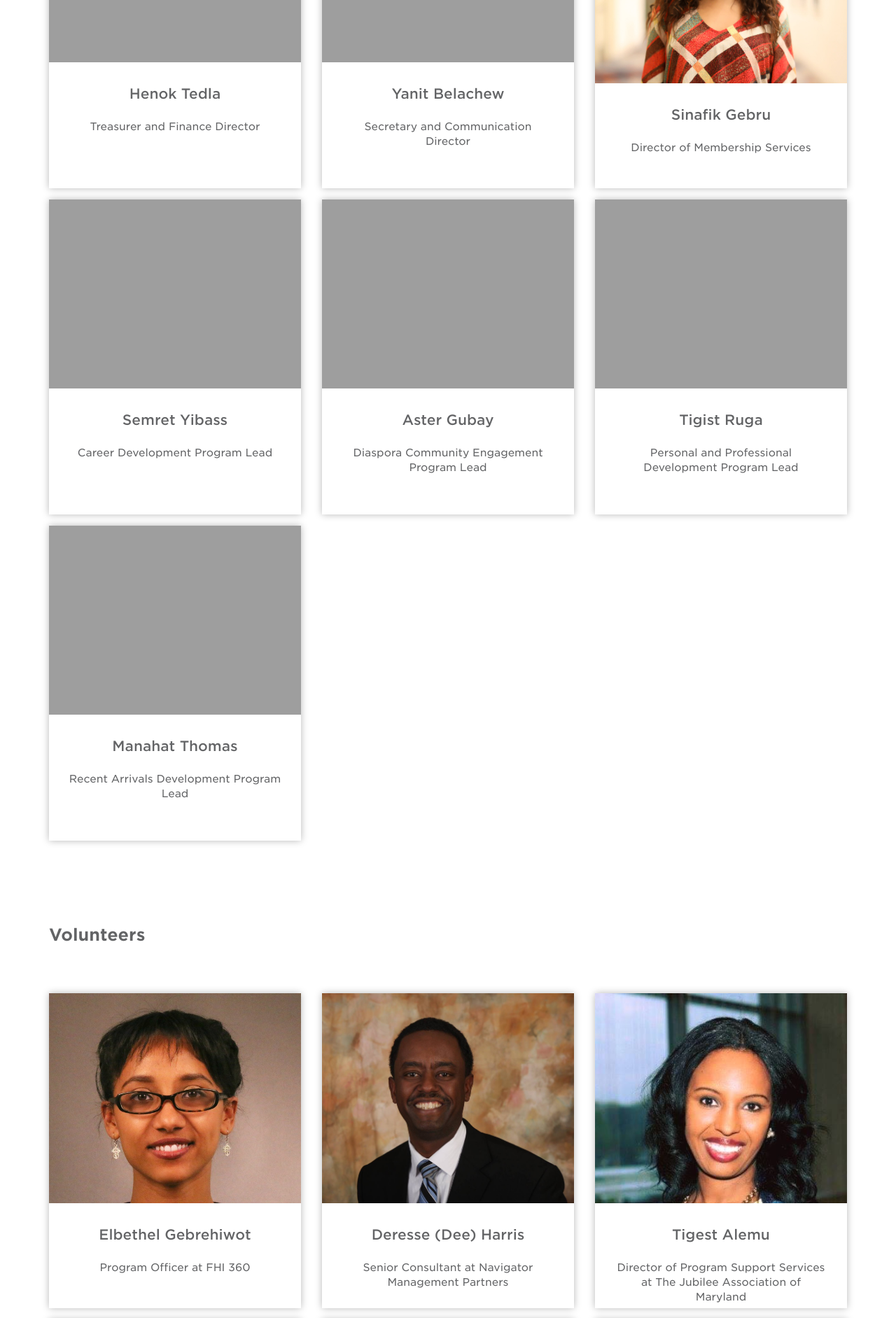
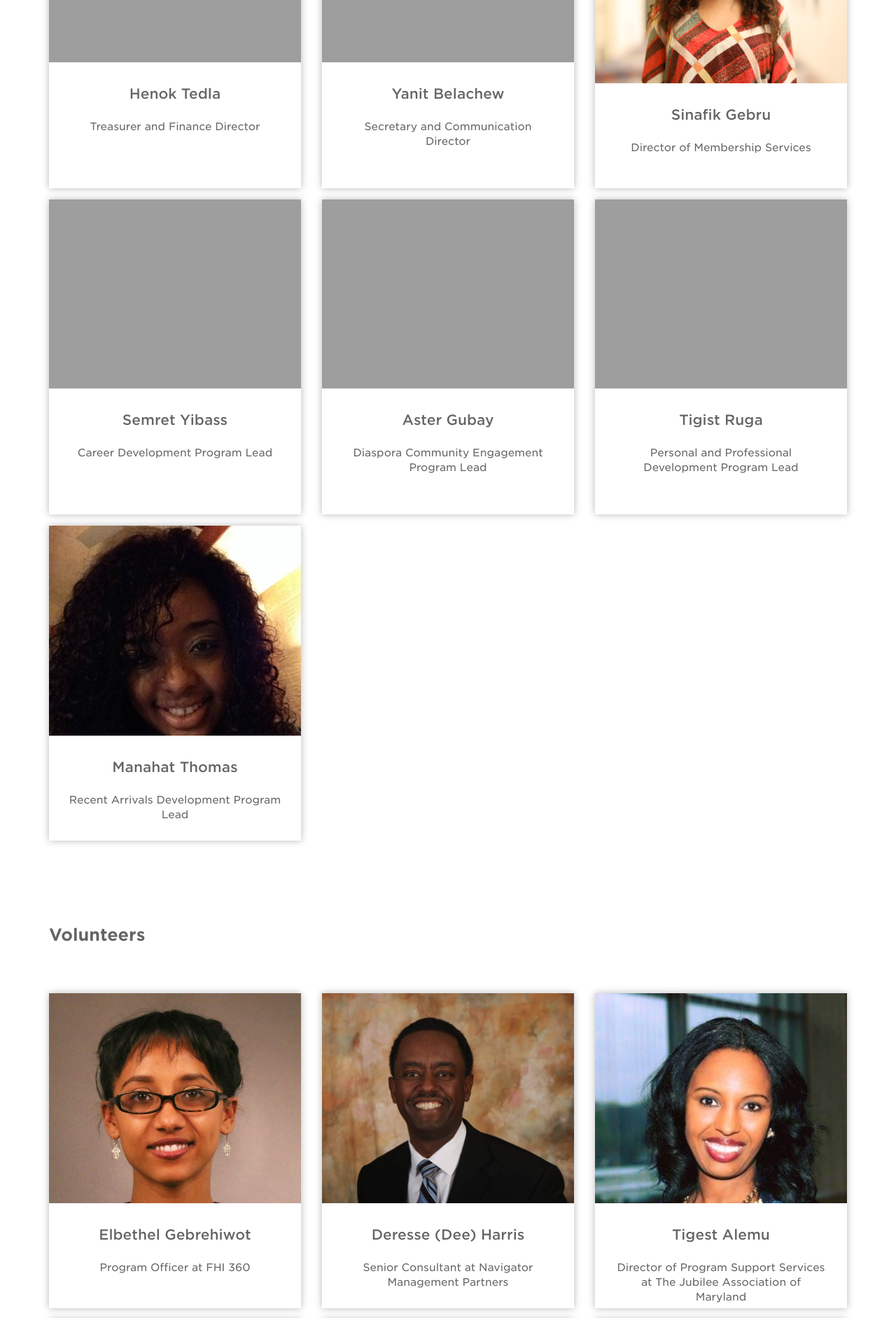
Before and after one commit to YEPNetwork/yepnetwork.github.io, a Jekyll site: the page built from _pages/team.html, in a window 1280 px wide. Shown: the part 1096-2979 px from the top of the page at 70% size. Built offline with Jekyll 4.4.1, drawn with Linux system fonts in a browser that asks for light colours; nearby versions of some CDN libraries.

Commit message:
Update team.yml

```diff
--- a/_data/team.yml
+++ b/_data/team.yml
@@ -27,4 +27,4 @@
   image: meron-ruga.jpg
 - name: Manahat Thomas
   position: Recent Arrivals Development Program Lead
-  image: manahat-thomas.jpeg
+  image: manahat-thomas.jpg
```
